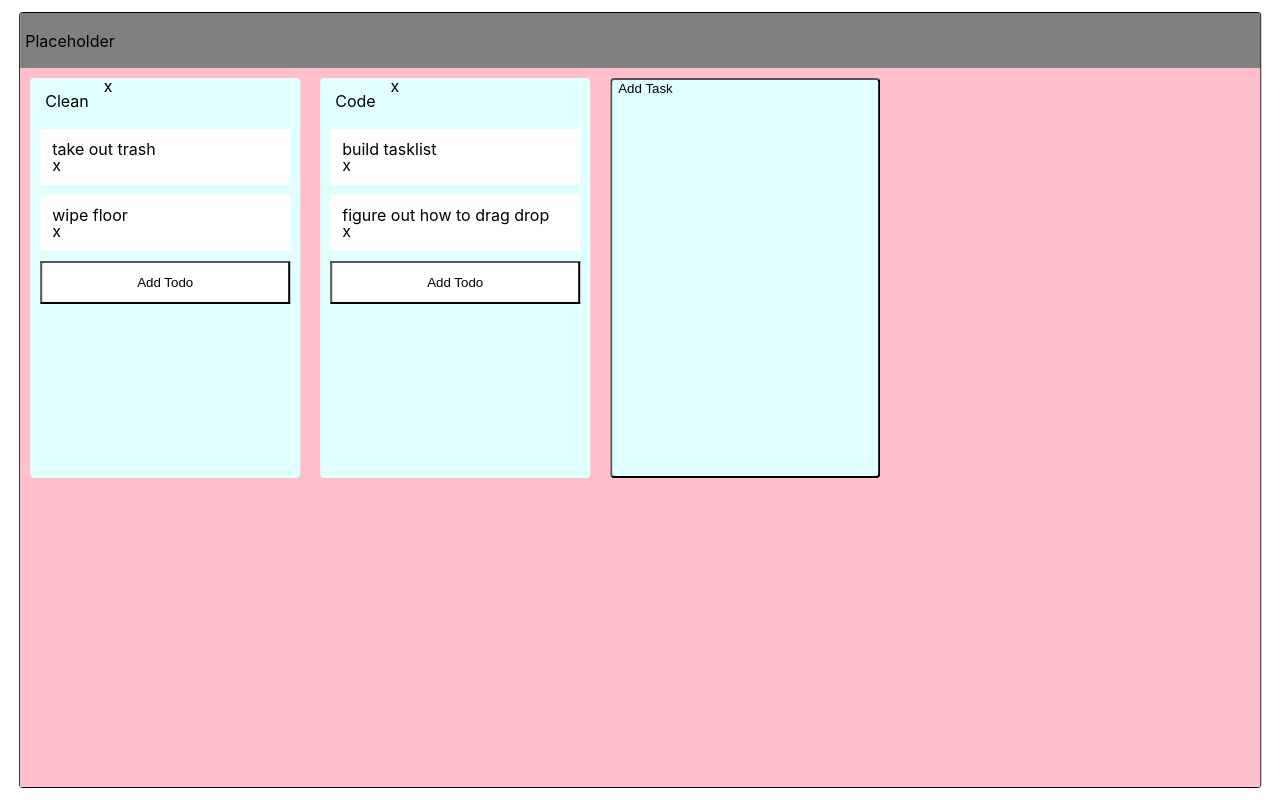
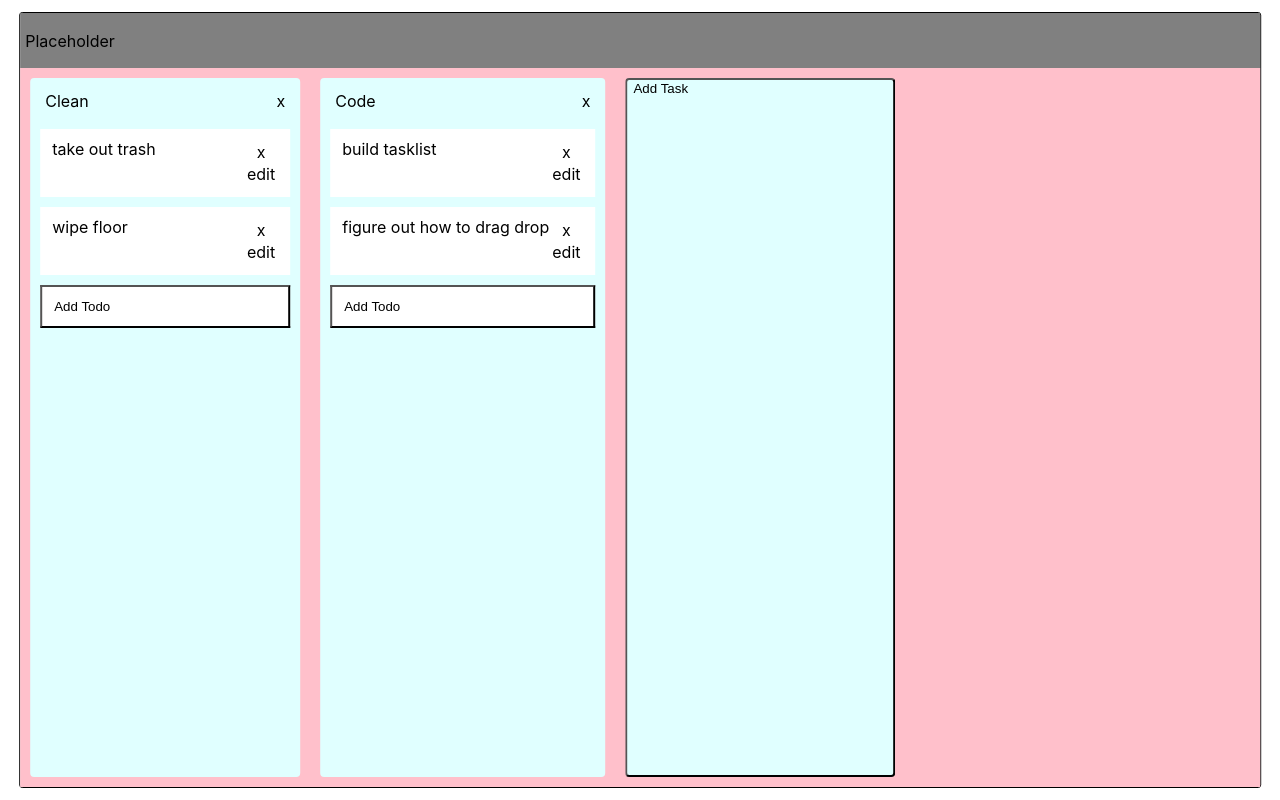
Before and after one commit to itshui3/theMightyListOfStuffs, a React (Create React App) app: page / in a window 1280 px wide. Built offline with nearby package versions, Linux system fonts and the light colour scheme.

Commit message:
aligns controls, manages task card width

```diff
--- a/src/components/Board/Board.css
+++ b/src/components/Board/Board.css
@@ -33,4 +33,5 @@
     background: pink;
 
     display: flex;
+    overflow-x: scroll;
 }
--- a/src/components/Board/Board.js
+++ b/src/components/Board/Board.js
@@ -15,10 +15,6 @@ function Board() {
     const [task, setTask] = useState('')
     const [addingTask, setAddingTask] = useState(false)
 
-    useEffect(() => {
-        console.log('taskList', taskList)
-    }, [taskList])
-
     const taskInputRef = useRef()
 
     const toggleAddingTask = () => {
@@ -30,7 +26,7 @@ function Board() {
     }
 
     const addTask = (task) => {
-        console.log('task, in addTask fn', task)
+
         const newTask = {
             name: task,
             todos: []
--- a/src/components/Board/components/Task.css
+++ b/src/components/Board/components/Task.css
@@ -1,19 +1,21 @@
 .task_card {
     display: flex;
     flex-direction: column;
-    width: 270px;
+    min-width: 270px;
     margin: 10px;
 
     background-color: lightcyan;
     border-radius: 4px;
-    max-height: 400px;
+    height: auto;
+    /* max-height: 400px; */
 }
 
 .task_header {
     display: flex;
+    justify-content: space-between;
 }
 
-.task_title {
+.task_headerObj {
     margin: 15px;
 }
 
@@ -27,10 +29,25 @@
     padding: 12px;
     width: calc(100% - 20px);
 
+    display: flex;
+    justify-content: space-between;
+
 }
 
-.new_todo {
+.todo_txt {
+    /* height: 100%;
+    line-height: 100%; */
+}
 
+.panel_mutateTodo {
+    display: flex;
+    flex-direction: column;
+    justify-content: space-between;
+    align-items: center;
+}
+
+.todoMutator {
+    margin: 3px;
 }
 
 .toggleAdding_btn {
--- a/src/components/Board/components/Task.js
+++ b/src/components/Board/components/Task.js
@@ -34,9 +34,9 @@ return (
 
 <div className='task_card' key={taskID} id={taskID}>
     <div className='task_header'>
-        <h3 className='task_title'>{ task.name }</h3>
+        <h3 className='task_headerObj'>{ task.name }</h3>
         <div
-        className='remove_task'
+        className='task_headerObj'
         onClick={() => removeTask(taskID)}
         >x</div>
     </div>
@@ -47,11 +47,16 @@ return (
             task.todos.map((todo, todoID) => (
             <>
             <div className='todo_card' key={todoID}>
-                <p>{ todo }</p>
-                <div
-                className='remove_todo'
-                onClick={() => removeTodo(todoID)}
-                >x</div>
+                <p className='todo_txt'>{ todo }</p>
+                <div className='panel_mutateTodo'>
+                    <div
+                    className='remove_todo todoMutator'
+                    onClick={() => removeTodo(todoID)}
+                    >x</div>
+                    <div
+                    className='edit_todo todoMutator'
+                    >edit</div>
+                </div>
             </div>
 
             </>
```
Also changed, not shown: 1 other file (tests, documents, lock files or other folders).
